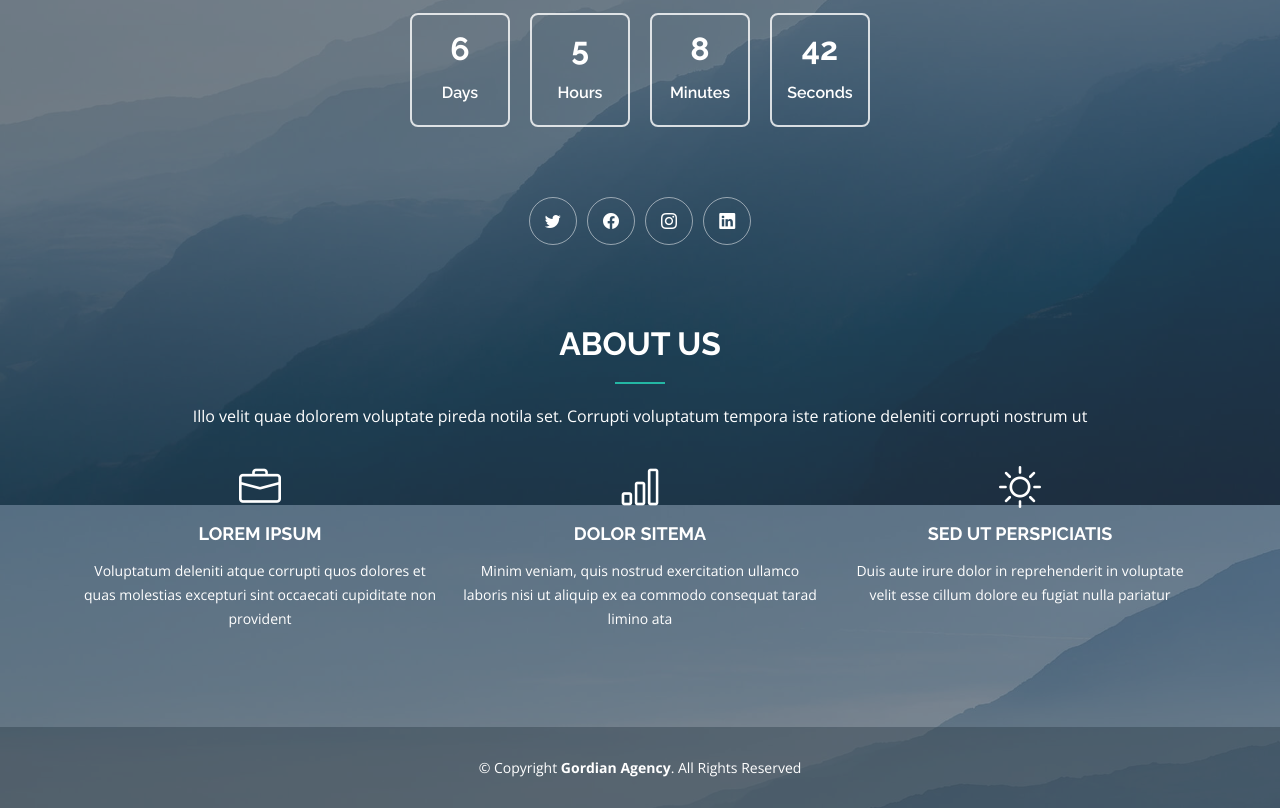
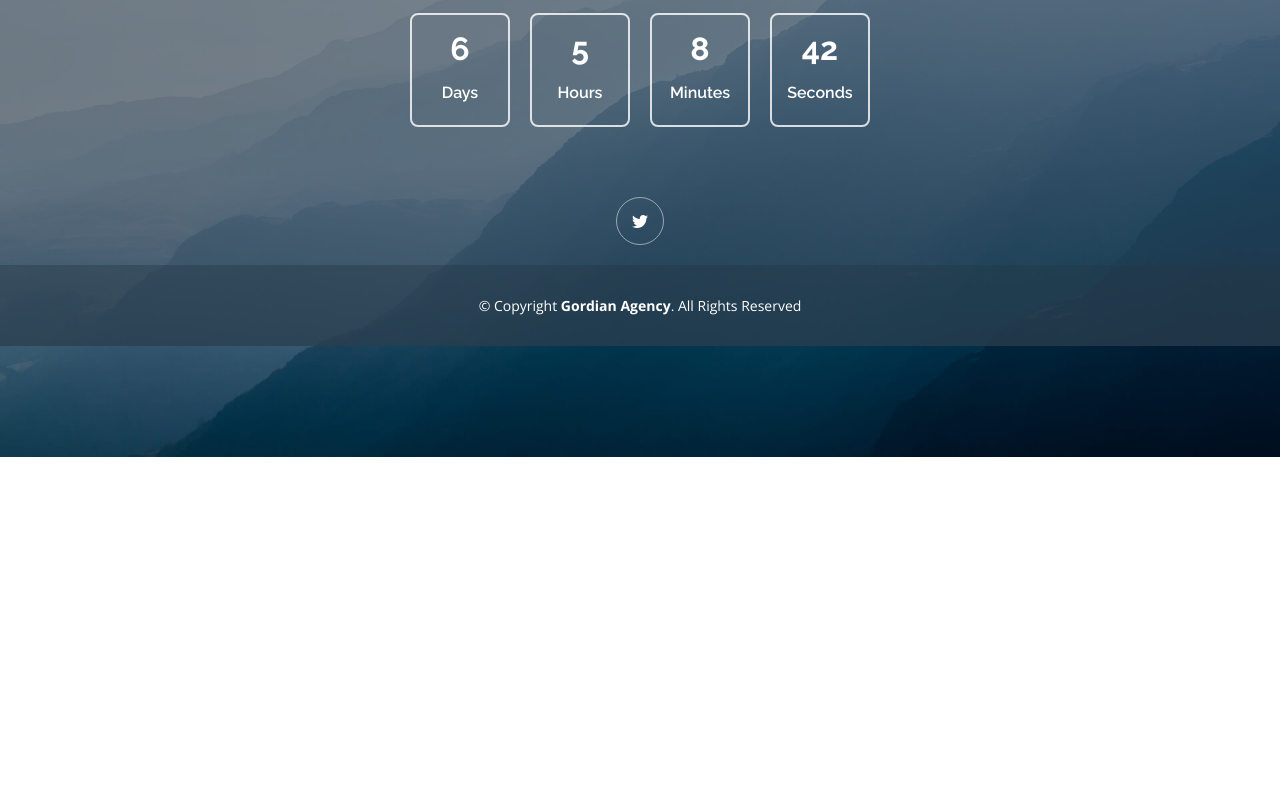
Before and after one commit to outwitting/gordianagency, a plain HTML site: page index.html in a window 1280 px wide. Shown: the part 343-1151 px from the top of the page. After the commit the page ends 800 px from the top, so only its background shows below. Drawn offline with nearby package versions, Linux system fonts and the light colour scheme.

Commit message:
final changes
finalupdates

```diff
--- a/index.html
+++ b/index.html
@@ -57,9 +57,9 @@
 
       <div class="social-links text-center">
         <a href="https://twitter.com/GordianAgency" class="twitter" target="_blank"><i class="bi bi-twitter"></i></a>
-        <a href="#" class="facebook"><i class="bi bi-facebook"></i></a>
+        <!--<a href="#" class="facebook"><i class="bi bi-facebook"></i></a>
         <a href="#" class="instagram"><i class="bi bi-instagram"></i></a>
-        <a href="#" class="linkedin"><i class="bi bi-linkedin"></i></a>
+        <a href="#" class="linkedin"><i class="bi bi-linkedin"></i></a>-->
       </div>
 
     </div>
@@ -68,7 +68,7 @@
   <main id="main">
 
     <!-- ======= About Us Section ======= -->
-    <section id="about" class="about">
+    <!--<section id="about" class="about">
       <div class="container">
 
         <div class="section-title">
@@ -95,7 +95,7 @@
         </div>
 
       </div>
-    </section><!-- End About Us Section -->
+    </section>--><!-- End About Us Section -->
 
 
 
```
